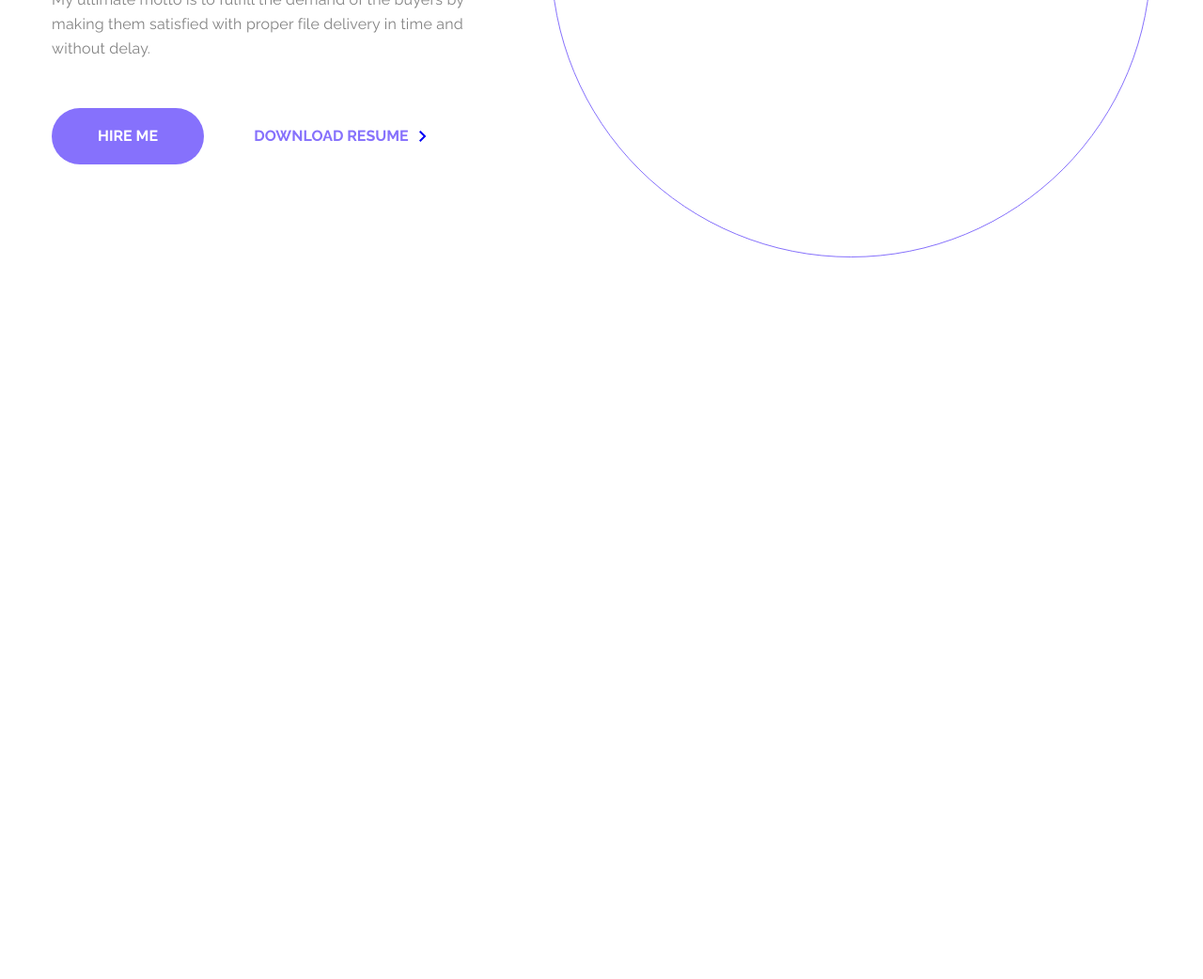
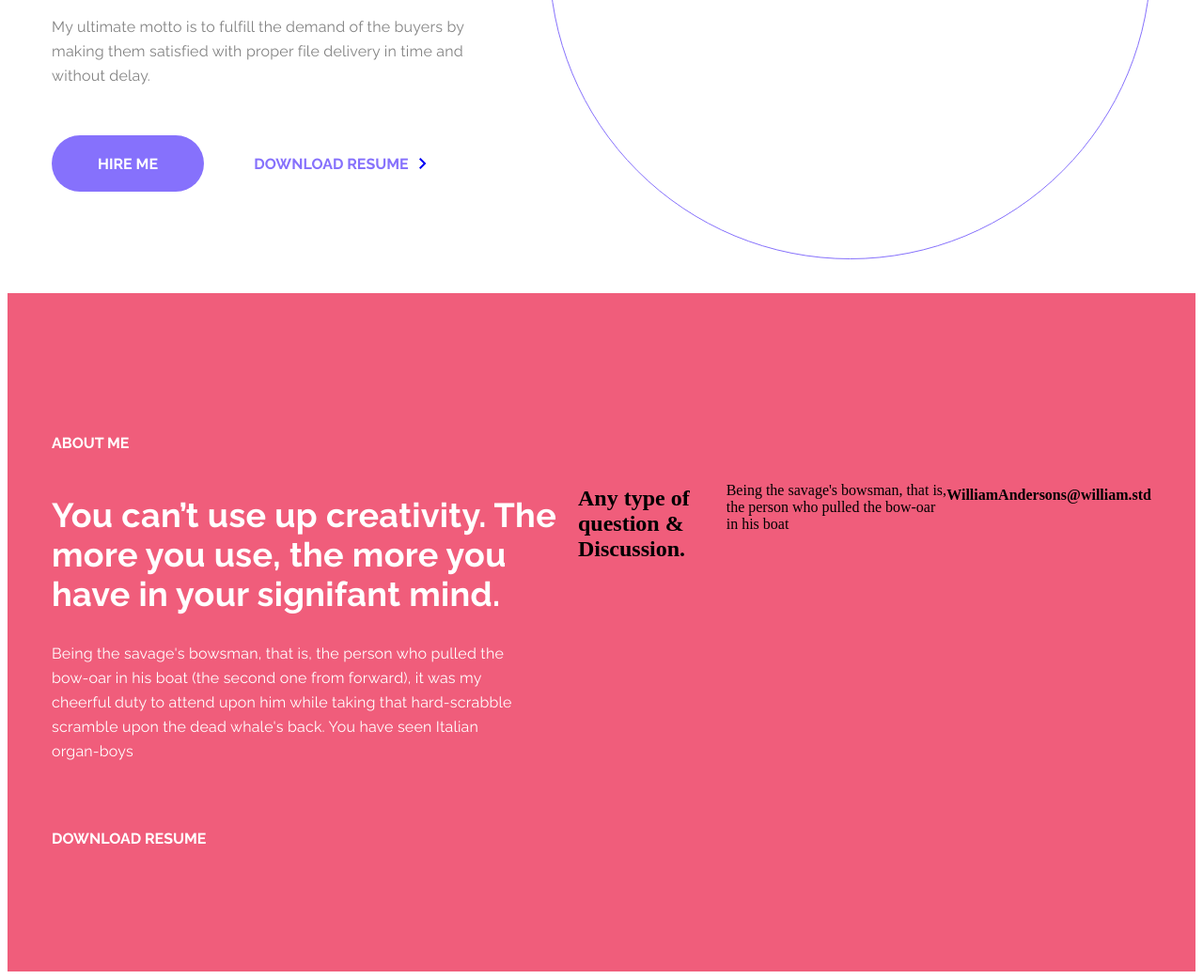
Before and after one commit to milonahmad/Dol, a plain HTML site: page william.html in a window 1280 px wide. Shown: the part 504-1546 px from the top of the page at 94% size. Before the commit the page ends 814 px from the top, so only its background shows below. Drawn offline with Linux system fonts and the light colour scheme.

Commit message:
amout_me

```diff
--- a/style.css
+++ b/style.css
@@ -0,0 +1,199 @@
+l
+
+        *{
+            margin: 0;
+            padding: 0;
+            box-sizing: border-box;
+        }
+        a{
+            text-decoration: none;
+        }
+        ul, ol, li{
+            list-style: none;
+        }
+        /* ======== */
+        .container{
+            margin: 0 auto;
+            width: 1170px;
+        }
+        .navbar{
+            height: 20px;
+            margin-top: 50px;
+            display: flex;
+            justify-content: space-between;
+            margin-bottom: 69px;
+        }
+        .navbar .nav{
+            display: flex;
+        }
+        .navbar .nav a{
+            margin-left:46px ;
+            color: #838383;
+            font-family: Montserrat;
+            font-size: 16px;
+            font-style: normal;
+            font-weight: 600;
+            line-height: normal;
+        }
+        .about{
+            display: flex;
+            align-items: center;
+            justify-content: space-between;
+            gap: 85px;
+            margin-bottom: 36px;
+        }
+        .about h3{
+            color: #222;
+            font-family: Raleway;
+            font-size: 18px;
+            font-style: normal;
+            font-weight: 700;
+            line-height: 26px; /* 144.444% */
+            letter-spacing: 2px;
+            text-transform: uppercase;
+            margin-bottom: 20px;
+        }
+        .about h1{
+            color: #222;
+            font-family: Raleway;
+            font-size: 72px;
+            font-style: normal;
+            font-weight: 700;
+            line-height: 88px; /* 122.222% */
+            text-transform: capitalize;
+            margin-bottom: 30px;
+        }
+        .about  span{
+            color: #F05D7B;
+            font-family: Raleway;
+            font-size: 18px;
+            font-style: normal;
+            font-weight: 700;
+            line-height: 26px;
+            letter-spacing: 2px;
+            text-transform: uppercase;
+        }
+        .about p{
+            color: #838383;
+            font-family: Raleway;
+            font-size: 16px;
+            font-style: normal;
+            font-weight: 400;
+            line-height: 26px; /* 162.5% */
+            letter-spacing: 0.2px;
+            margin-bottom: 50px;
+        }
+         .about_pic{
+            width: 639px;
+            height: 639px;
+            border-radius: 50%;
+            border: 1px solid #8671FC;
+            flex-shrink: 0;
+         }
+         .btn_grp{
+            display: flex;
+            gap: 35px;
+            align-items: center;
+         }
+         .btn_grp .hire_me {
+            width: 162px;
+            height: 60px;
+            flex-shrink: 0;
+            border-radius: 30px;
+            background: #8671FC;
+
+             color: #FFF;
+            text-align: center;
+            font-family: Raleway;
+            font-size: 16px;
+            font-style: normal;
+            font-weight: 700;
+            line-height: normal;
+            text-transform: uppercase;
+
+            display: flex;
+            align-items: center;
+            justify-content: center;
+         }
+         .btn_grp .hire_me:hover{
+            color: #8671FC;
+            background:#FFF;
+            border: 1px solid #8671FC;
+            transition: 0.5s all;
+         }
+         .btn_grp .resume{
+            width: 201px;
+            height: 19px;
+
+            display: flex;
+            align-items: center;
+            justify-content: center;
+
+            color: #8671FC;
+            font-family: Raleway;
+            font-size: 16px;
+            font-style: normal;
+            font-weight: 700;
+            line-height: normal;
+            text-transform: uppercase;
+         }
+        .btn_grp .btn_icon{
+            margin: -50px;
+         }
+          .btn_icon:hover{
+            margin: -40px;
+            transition: 0.5s;
+         }
+ .about_me{
+    width: 100%;
+    height: 722px;
+    flex-shrink: 0;
+    background: #F05D7B;
+
+}
+.contant{
+    display: flex;
+    justify-content: space-between;
+}
+.title h3{
+    color: #FFF;
+    font-family: Raleway;
+    font-size: 16px;
+    font-style: normal;
+    font-weight: 700;
+    line-height: normal;
+    text-transform: uppercase;
+    padding-top: 150px;
+}
+.contant_left h1{
+    width: 560px;
+    color: #FFF;
+    font-family: Raleway;
+    font-size: 36px;
+    font-style: normal;
+    font-weight: 700;
+    line-height: normal;
+    letter-spacing: 0.3px;
+}
+.contant_left p{
+    width: 501px;
+    color: #FFF;
+    font-family: Raleway;
+    font-size: 16px;
+    font-style: normal;
+    font-weight: 400;
+    line-height: 26px; /* 162.5% */
+    letter-spacing: 0.2px;
+    margin-bottom: 70px;
+}
+.contant_left a{
+    color: #FFF;
+    text-align: right;
+    font-family: Raleway;
+    font-size: 16px;
+    font-style: normal;
+    font-weight: 700;
+    line-height: normal;
+    text-transform: uppercase;
+    padding-top: 70px;
+}
--- a/william.html
+++ b/william.html
@@ -12,152 +12,8 @@
     <link rel="preconnect" href="https://fonts.gstatic.com" crossorigin>
     <link href="https://fonts.googleapis.com/css2?family=Montserrat:ital,wght@0,100..900;1,100..900&family=Raleway:ital,wght@0,100..900;1,100..900&display=swap" rel="stylesheet">
 
-    <style>
-        *{
-            margin: 0;
-            padding: 0;
-            box-sizing: border-box;
-        }
-        a{
-            text-decoration: none;
-        }
-        ul, ol, li{
-            list-style: none;
-        }
-        /* ======== */
-        .container{
-            margin: 0 auto;
-            width: 1170px;
-        }
-        .navbar{
-            height: 20px;
-            margin-top: 50px;
-            display: flex;
-            justify-content: space-between;
-            margin-bottom: 69px;
-        }
-        .navbar .nav{
-            display: flex;
-        }
-        .navbar .nav a{
-            margin-left:46px ;
-            color: #838383;
-            font-family: Montserrat;
-            font-size: 16px;
-            font-style: normal;
-            font-weight: 600;
-            line-height: normal;
-        }
-        .about{
-            display: flex;
-            align-items: center;
-            justify-content: space-between;
-            gap: 85px;
-            margin-bottom: 36px;
-        }
-        .about h3{
-            color: #222;
-            font-family: Raleway;
-            font-size: 18px;
-            font-style: normal;
-            font-weight: 700;
-            line-height: 26px; /* 144.444% */
-            letter-spacing: 2px;
-            text-transform: uppercase;
-            margin-bottom: 20px;
-        }
-        .about h1{
-            color: #222;
-            font-family: Raleway;
-            font-size: 72px;
-            font-style: normal;
-            font-weight: 700;
-            line-height: 88px; /* 122.222% */
-            text-transform: capitalize;
-            margin-bottom: 30px;
-        }
-        .about  span{
-            color: #F05D7B;
-            font-family: Raleway;
-            font-size: 18px;
-            font-style: normal;
-            font-weight: 700;
-            line-height: 26px;
-            letter-spacing: 2px;
-            text-transform: uppercase;
-        }
-        .about p{
-            color: #838383;
-            font-family: Raleway;
-            font-size: 16px;
-            font-style: normal;
-            font-weight: 400;
-            line-height: 26px; /* 162.5% */
-            letter-spacing: 0.2px;
-            margin-bottom: 50px;
-        }
-         .about_pic{
-            width: 639px;
-            height: 639px;
-            border-radius: 50%;
-            border: 1px solid #8671FC;
-            flex-shrink: 0;
-         }
-         .btn_grp{
-            display: flex;
-            gap: 35px;
-            align-items: center;
-         }
-         .btn_grp .hire_me {
-            width: 162px;
-            height: 60px;
-            flex-shrink: 0;
-            border-radius: 30px;
-            background: #8671FC;
+    <link rel="stylesheet" href="style.css">
 
-             color: #FFF;
-            text-align: center;
-            font-family: Raleway;
-            font-size: 16px;
-            font-style: normal;
-            font-weight: 700;
-            line-height: normal;
-            text-transform: uppercase;
-
-            display: flex;
-            align-items: center;
-            justify-content: center;
-         }
-         .btn_grp .hire_me:hover{
-            color: #8671FC;
-            background:#FFF;
-            border: 1px solid #8671FC;
-            transition: 0.5s all;
-         }
-         .btn_grp .resume{
-            width: 201px;
-            height: 19px;
-
-            display: flex;
-            align-items: center;
-            justify-content: center;
-
-            color: #8671FC;
-            font-family: Raleway;
-            font-size: 16px;
-            font-style: normal;
-            font-weight: 700;
-            line-height: normal;
-            text-transform: uppercase;
-         }
-        .btn_grp .btn_icon{
-            margin: -50px;
-         }
-          .btn_icon:hover{
-            margin: -40px;
-            transition: 0.5s;
-         }
-    </style>
 </head>
 <body>
 <div class="container">
@@ -194,6 +50,40 @@
 
         <div class="about_pic"></div>
     </section>
+
 </div>
+<section class="about_me">
+    <div class="container">
+        <div class="title">
+            <h3>about me</h3>
+        </div>
+        <div class="contant">
+            <div class="contant_left">
+                <h1>
+                    You can’t  use up creativity.
+                    The more you use, the more
+                    you have in your signifant mind.
+                </h1>
+                <p>
+                    Being the savage's bowsman, that is, the person who pulled the bow-oar in his boat (the second one from forward), it was my cheerful duty to attend upon him while taking that hard-scrabble scramble upon the dead whale's back. You have seen Italian organ-boys
+                </p>
+                <a href="#">
+                    Download Resume
+                </a>
+            </div>
+
+            <div class="contant_right"></div>
+            <h1>
+                Any type of question & Discussion.
+            </h1>
+            <p>
+                Being the savage's bowsman, that is, the person who pulled the bow-oar in his boat
+            </p>
+            <h4>
+                WilliamAndersons@william.std
+            </h4>
+        </div>
+    </div>
+</section>
 </body>
 </html>
```
Also changed, not shown: img/Oval.png (added).
